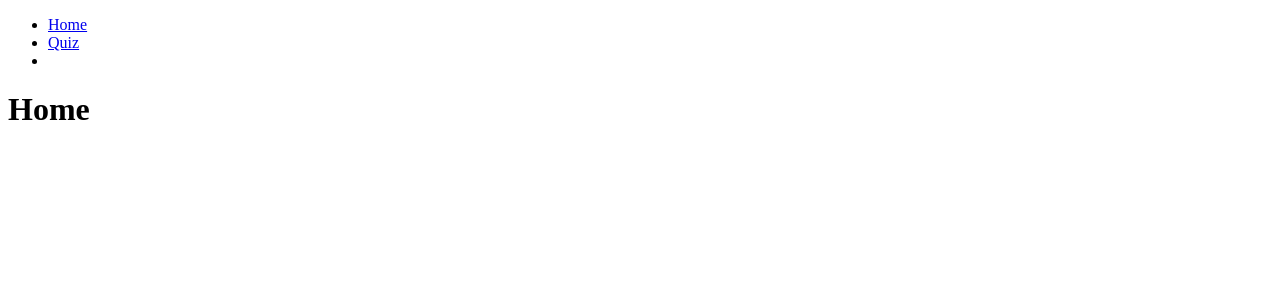
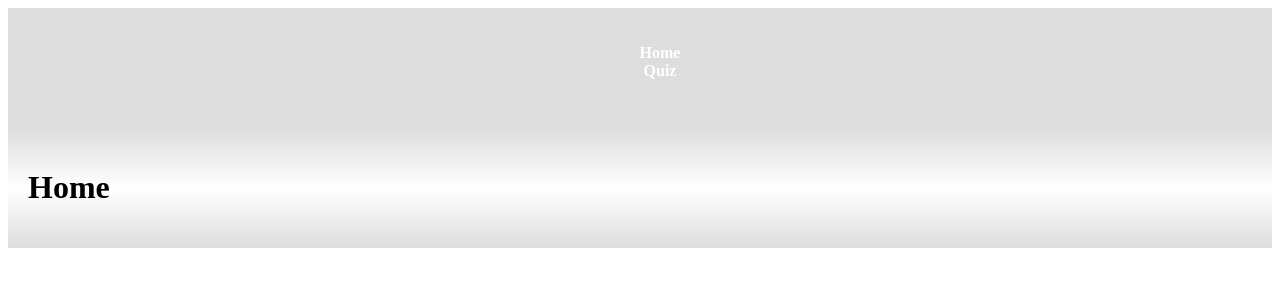
Before and after one commit to LifeGiver13/my-react-app, a React (Vite) app: page / in a window 1280 px wide. Shown: the top 300 px of the page. Built offline with nearby package versions, Linux system fonts and the light colour scheme; the HTML template or start-up script is replaced by a standard one.

Commit message:
Addition of vite packaes

```diff
--- a/src/App.jsx
+++ b/src/App.jsx
@@ -1,7 +1,6 @@
 import { BrowserRouter as Router, Routes, Route } from 'react-router-dom';
 import Home from './pages/Home'
 import Quiz from './pages/Questioniere';
-import './App.css'
 
 export default function App() {
 
--- /dev/null
+++ b/src/Header.css
@@ -0,0 +1,26 @@
+div #nav {
+    background-color: #ddd;
+    padding: 20px;
+    height: 10vh;
+}
+
+#nav-items {
+    list-style-type: none;
+    text-align: center;
+}
+
+#nav-items {
+    font-weight: bold;
+}
+
+#nav a {
+    display: inline-block;
+
+    color: #fff;
+    text-decoration: double;
+}
+
+#content {
+    padding: 20px;
+    background: linear-gradient(to bottom, #ddd, #fff, #ddd);
+}
--- a/src/Header.jsx
+++ b/src/Header.jsx
@@ -1,4 +1,6 @@
 import { Link } from 'react-router-dom';
+import './Question.css'
+import './Header.css'
 
 export default function Header({ children }) {
     return (
@@ -7,7 +9,7 @@ export default function Header({ children }) {
                 <ul id='nav-items'>
                     <li><Link to='/'>Home</Link></li>
                     <li><Link to='/quiz/:id'>Quiz</Link> </li>
-                    <li></li>
+
                 </ul>
 
             </div>
--- /dev/null
+++ b/src/Question.css
@@ -0,0 +1,13 @@
+input,
+textarea {
+    width: 100%;
+    padding: 12px 20px;
+    margin: 8px 0;
+    box-sizing: border-box;
+    border: 2px solid #ccc;
+    border-radius: 14px;
+}
+
+button {
+    border-radius: 10px;
+}
--- a/src/components/QuestionaireForm.jsx
+++ b/src/components/QuestionaireForm.jsx
@@ -1,9 +1,10 @@
-import React, { useEffect, useState } from 'react';
-import Header from '../Header';
+import { useEffect, useState } from 'react';
 
 export default function QuestionnaireForm({ id }) {
     const [questionnaire, setQuestionnaire] = useState(null);
     const [formData, setFormData] = useState({});
+    const [submittedData, setSubmittedData] = useState(null);
+
 
     useEffect(() => {
         async function fetchData() {
@@ -26,6 +27,7 @@ export default function QuestionnaireForm({ id }) {
         e.preventDefault();
         console.log('Form Submitted:', formData);
         // Here you can POST to your backend if needed
+        setSubmittedData(formData);
     };
 
     const renderInput = (response) => {
@@ -75,20 +77,19 @@ export default function QuestionnaireForm({ id }) {
 
     return (
         <>
-            <Header>
             <div>
                 <h2>{questionnaire.name}</h2>
                 <p>{questionnaire.description}</p>
 
                 <form onSubmit={handleSubmit}>
                     {questionnaire.questions.map((question) => (
-                            <div key={question.id} style={{ marginBottom: '1.5rem' }}>
+                        <div key={question.id}>
 
                             <p><strong>{question.content.replace(/<\/?[^>]+(>|$)/g, '')}</strong></p>
 
                             {question.settings?.responses?.map((response, idx) => (
 
-                                    <div key={idx} style={{ marginLeft: '1rem' }}>
+                                <div key={idx}>
                                     <label>{response.label}</label><br />
                                     {renderInput(response)}
                                 </div>
@@ -99,10 +100,18 @@ export default function QuestionnaireForm({ id }) {
 
                     <button type="submit">Submit</button>
                 </form>
-                    <p></p>
+                {submittedData && (
+                    <div>
+                        <h3>Submitted Information</h3>
+                        <ul>
+                            {Object.entries(submittedData).map(([key, value]) => (
+                                <li key={key}><strong>{key}</strong>: {value}</li>
+                            ))}
+                        </ul>
+                    </div>
+                )}
 
             </div>
-            </Header>
         </>
 
     );
--- a/src/pages/Questioniere.jsx
+++ b/src/pages/Questioniere.jsx
@@ -7,7 +7,7 @@ export default function Quiz() {
 
     return (
         <>
-            <Header>        <div>
+            <Header>        <div id='content'>
                 <h1>Take the Quiz</h1>
                 <QuestionnaireForm id={id} />
             </div>
--- a/vite.config.js
+++ b/vite.config.js
@@ -3,6 +3,7 @@ import react from '@vitejs/plugin-react'
 
 // https://vite.dev/config/
 export default defineConfig({
+  base: "./",
   plugins: [react()],
-  base: "./"
+
 })
```
Also changed, not shown: package.json (indentation only), src/App.css (deleted), 1 other file (tests, documents, lock files or other folders). Lines whose indentation alone changed are shown as unchanged.
